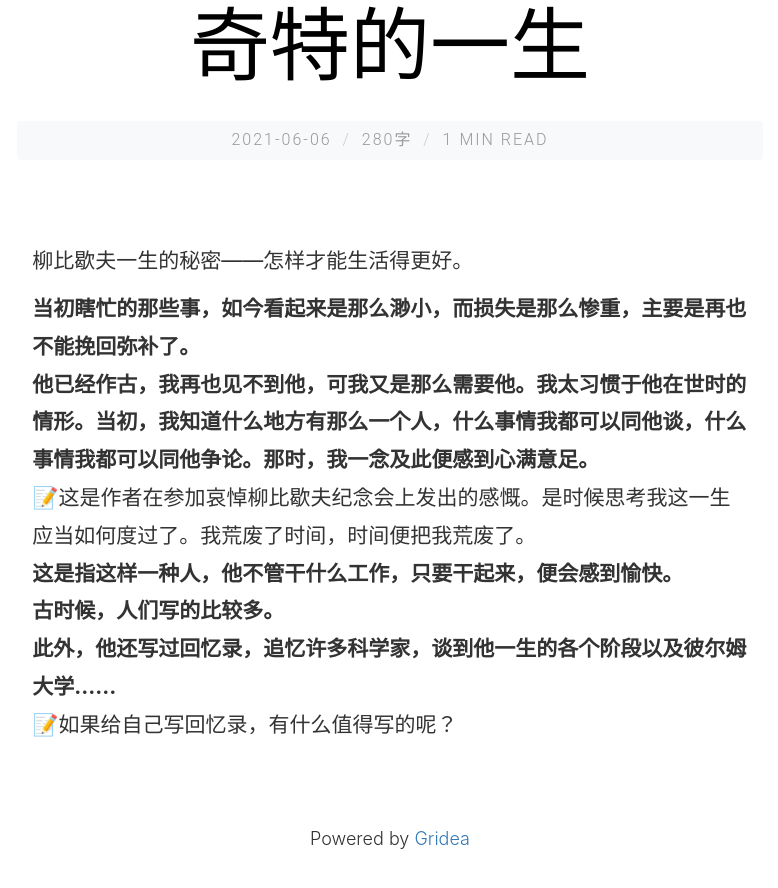
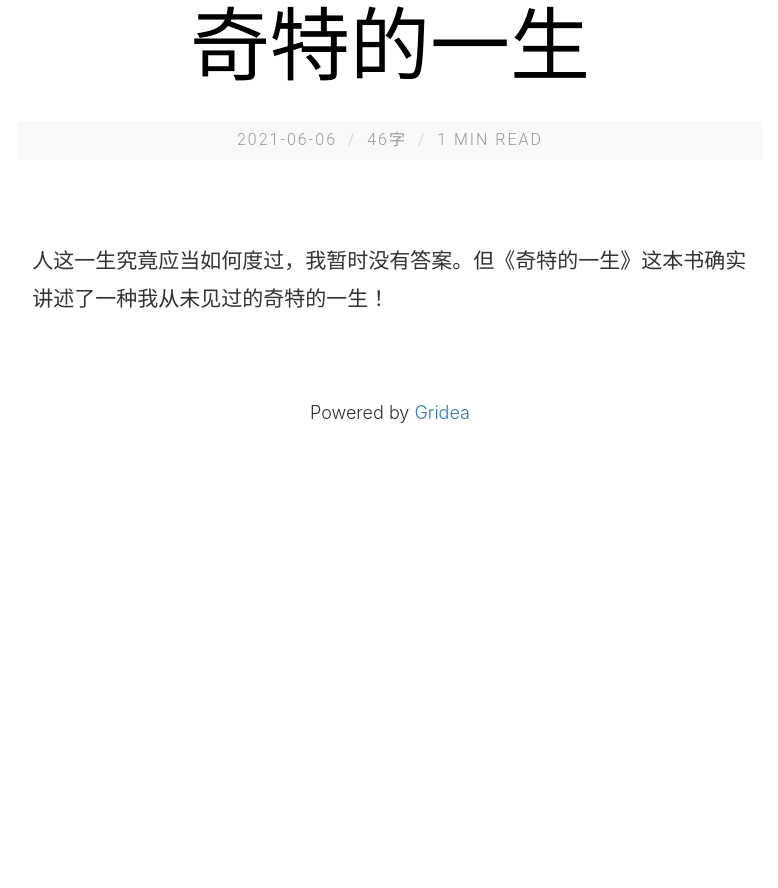
Before and after one commit to Markata/Markata.github.io, a plain HTML site: page post/qi-te-de-yi-sheng/index.html in a window 1280 px wide. Shown: the part 917-1805 px from the top of the page, without its empty margins (250-1028 px from the left). After the commit the page ends 1407 px from the top, so only its background shows below. Drawn offline with nearby package versions, Linux system fonts and the light colour scheme.

Commit message:
update from gridea

```diff
--- a/post/qi-te-de-yi-sheng/index.html
+++ b/post/qi-te-de-yi-sheng/index.html
@@ -164,22 +164,15 @@
             <h2 class="fh5co-article-title animate-box">奇特的一生</h2>
             <ol class="breadcrumb fh5co-meta fh5co-date animate-box" style="margin-bottom:0; background-color:#f8f9fa">
                 <li>2021-06-06</li>
-                <li>280字</li>
+                <li>46字</li>
                 <li>1 min read</li>
             </ol>
 
             <div class="col-lg-12 col-lg-offset-0 col-md-12 col-md-offset-0 col-sm-12 col-sm-offset-0 col-xs-12 col-xs-offset-0 text-left content-article">
                 <div class="row">
                     <div class="col-md-12 animate-box post-content">
-                        <p> <p>柳比歇夫一生的秘密——怎样才能生活得更好。</p>
+                        <p> <p>人这一生究竟应当如何度过，我暂时没有答案。但《奇特的一生》这本书确实讲述了一种我从未见过的奇特的一生！</p>
 <!-- more -->
-<p><strong>当初瞎忙的那些事，如今看起来是那么渺小，而损失是那么惨重，主要是再也不能挽回弥补了。</strong><br>
-<strong>他已经作古，我再也见不到他，可我又是那么需要他。我太习惯于他在世时的情形。当初，我知道什么地方有那么一个人，什么事情我都可以同他谈，什么事情我都可以同他争论。那时，我一念及此便感到心满意足。</strong><br>
-📝这是作者在参加哀悼柳比歇夫纪念会上发出的感慨。是时候思考我这一生应当如何度过了。我荒废了时间，时间便把我荒废了。<br>
-<strong>这是指这样一种人，他不管干什么工作，只要干起来，便会感到愉快。</strong><br>
-<strong>古时候，人们写的比较多。</strong><br>
-<strong>此外，他还写过回忆录，追忆许多科学家，谈到他一生的各个阶段以及彼尔姆大学……</strong><br>
-📝如果给自己写回忆录，有什么值得写的呢？</p>
  </p>
                     </div>
                 </div>
```
Also changed, not shown: atom.xml (+3 -10 lines), post/ni-hao-liu-yue/index.html (+2 -1 lines).
